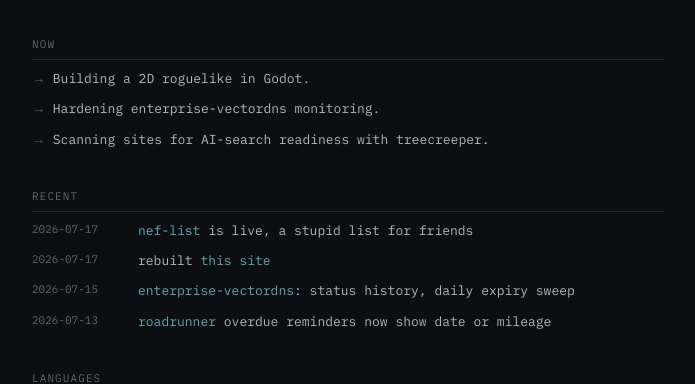
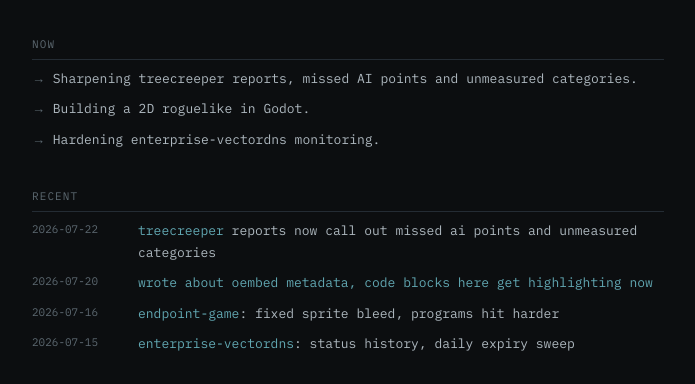
Before and after one commit to ryvrook/ryv-site, a Next.js app: page / in a window 1280 px wide. Shown: the part 302-686 px from the top of the page, without its empty margins (292-987 px from the left). Built offline with nearby package versions, Linux system fonts and the light colour scheme.

Commit message:
Update now and recent

```diff
--- a/data/site.ts
+++ b/data/site.ts
@@ -24,34 +24,34 @@
   avatar: 'https://avatars.githubusercontent.com/u/29802327?v=4' as string | null,
   bio: 'I build software mostly to find out how things work, which means I end up rebuilding a lot of things other people consider solved.',
   now: [
+    'Sharpening treecreeper reports, missed AI points and unmeasured categories.',
     'Building a 2D roguelike in Godot.',
     'Hardening enterprise-vectordns monitoring.',
-    'Scanning sites for AI-search readiness with treecreeper.',
   ],
   recent: [
     {
-      date: '2026-07-17',
-      text: 'nef-list is live, a stupid list for friends',
-      href: '/projects/nef-list',
-      label: 'nef-list',
+      date: '2026-07-22',
+      text: 'treecreeper reports now call out missed ai points and unmeasured categories',
+      href: '/projects/treecreeper',
+      label: 'treecreeper',
     },
     {
-      date: '2026-07-17',
-      text: 'rebuilt this site',
+      date: '2026-07-20',
+      text: 'wrote about oembed metadata, code blocks here get highlighting now',
       href: '/projects/this-site',
       label: 'this site',
+    },
+    {
+      date: '2026-07-16',
+      text: 'endpoint-game: fixed sprite bleed, programs hit harder',
+      href: '/projects/endpoint-game',
+      label: 'endpoint-game',
     },
     {
       date: '2026-07-15',
       text: 'enterprise-vectordns: status history, daily expiry sweep',
       href: '/projects/enterprise-vectordns',
       label: 'enterprise-vectordns',
-    },
-    {
-      date: '2026-07-13',
-      text: 'roadrunner overdue reminders now show date or mileage',
-      href: '/projects/roadrunner',
-      label: 'roadrunner',
     },
   ] as RecentEntry[],
   copyrightYears: '2012-2026',
```
